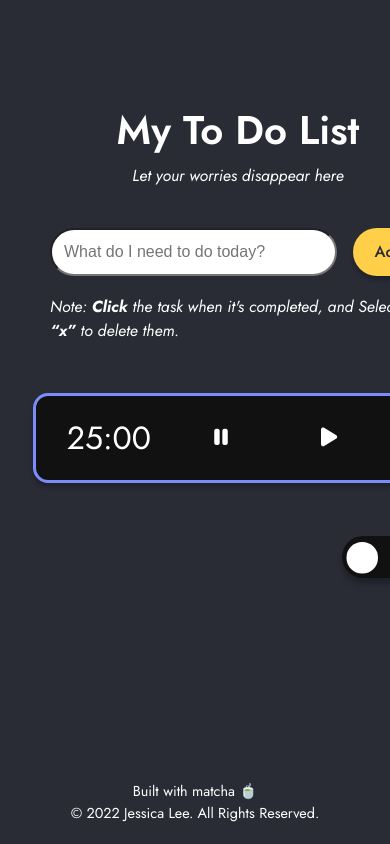
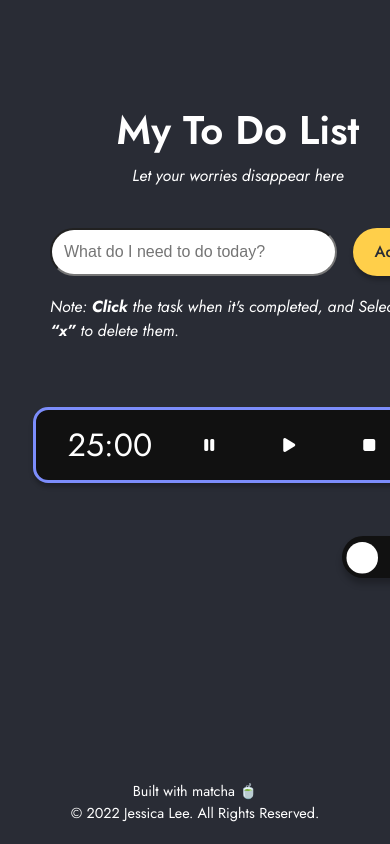
Before and after one commit to jessicamlee/todolist, a website: page index.html in a window 390 px wide. Shown: the top 844 px of the page. Drawn offline with Linux system fonts and the light colour scheme.

Commit message:
Update timer btn styles
Moved hover styles to 1024px and larger screen. Adjusted margin to remove btn overflow on mobile screens

```diff
--- a/src/sass/clock/_clock.scss
+++ b/src/sass/clock/_clock.scss
@@ -13,7 +13,7 @@
     background-color: $black;
     padding: $sm*0.95 $sm*1.9;
     border-radius: $sm*0.95;
-    border: 3px solid $periwinkle;
+    border: $sm*0.1875 solid $periwinkle;
     column-gap: $sm;
     position: relative;
 }
@@ -24,23 +24,12 @@
     color: $white;
 }
 
-.controls-container {
-    font-size: $sm*1.35;
+.controls-container i {
+    @include size($sm*5,$sm*2.5);
+    color: $white;
+    cursor: pointer;
 
-    i {
-        @include size($sm*5,$sm*2.5);
-        color: $white;
-    }
-
-    .fa-pause:hover {
-        color: $sunyellow;
-    }
-
-    .fa-play:hover {
-        color: $periwinkle;
-    }
-
-    .fa-stop:hover {
-        color: $red;
+    &:last-child{
+        margin-right: 0;
     }
 }
--- a/src/sass/queries/_1024px.scss
+++ b/src/sass/queries/_1024px.scss
@@ -3,12 +3,25 @@
 @media (min-width:1024px) {
     .close:hover {
         @include colors($red,$white);
-        // background-color: $red;
-        // color: $white;
         border-radius: $md;
     }
 
     .addBtn:hover {
         color: $periwinkle;
     }
+
+    .time-container .controls-container {
+
+        .fa-pause:hover {
+            color: $sunyellow;
+        }
+
+        .fa-play:hover {
+            color: $periwinkle;
+        }
+
+        .fa-stop:hover {
+            color: $red;
+        }
+    }
 }
```
Also changed, not shown: build/css/main.css.
